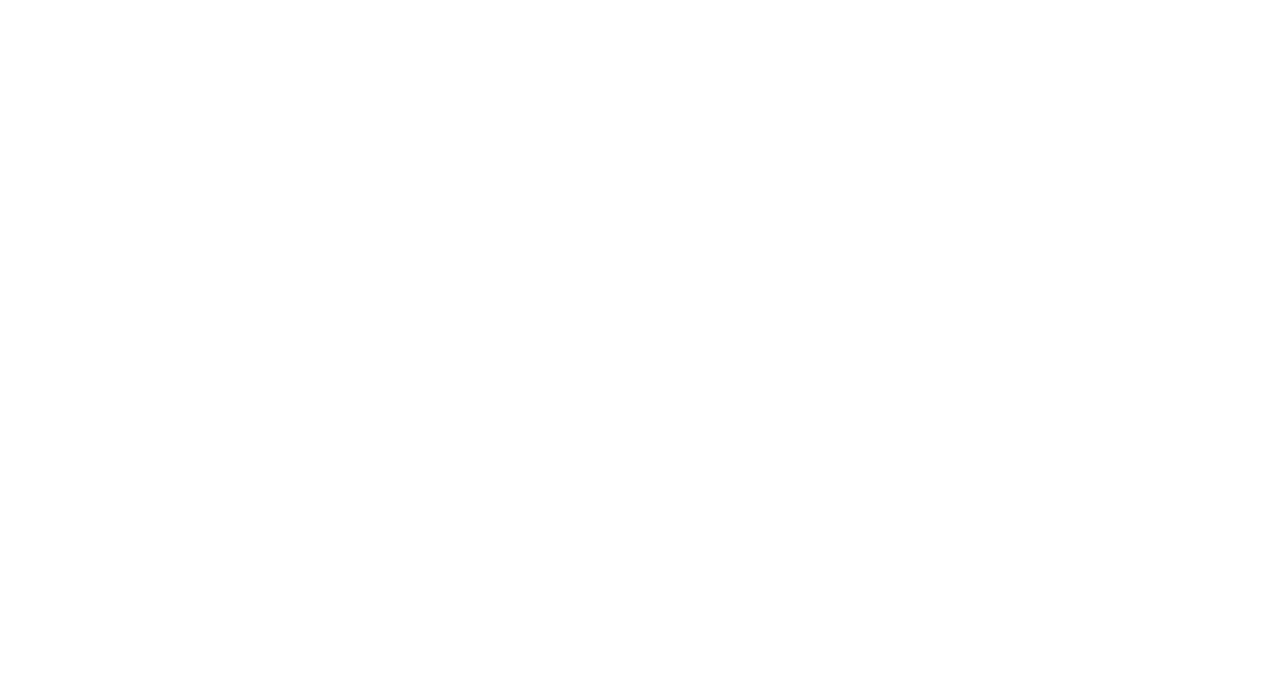
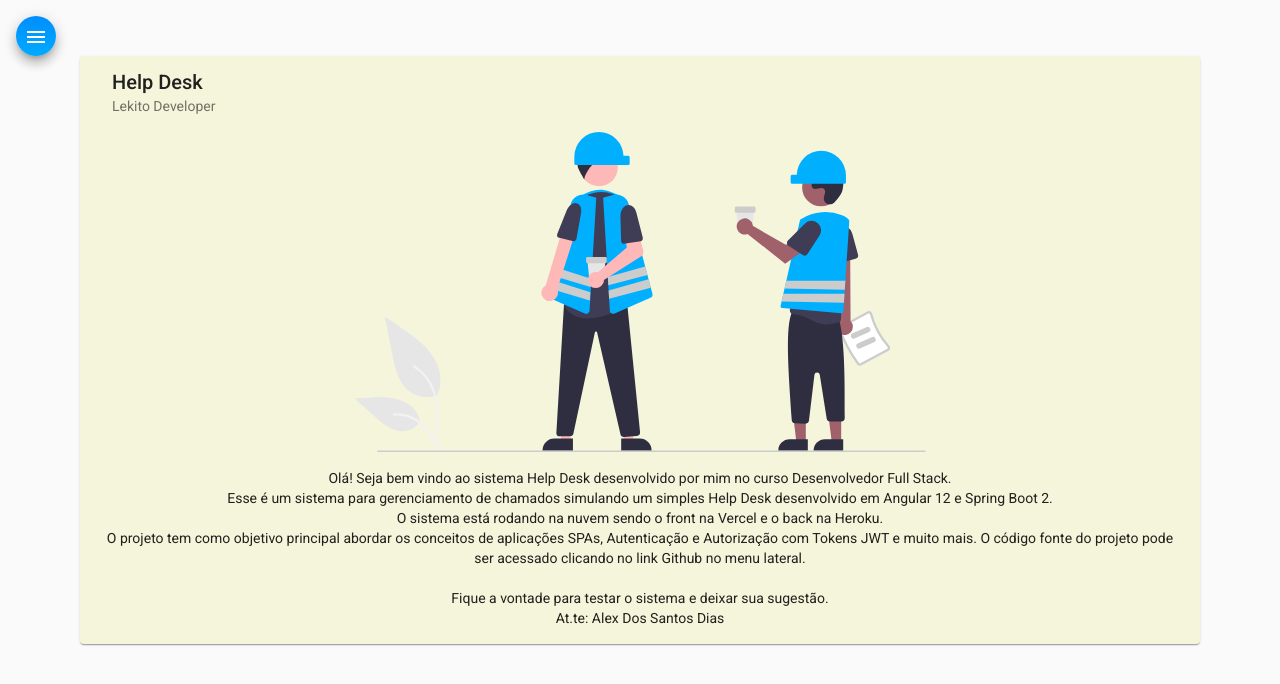
Before and after one commit to lequito/helpdesk-front, an Angular app: page /home in a window 1280 px wide. Before the commit this address led to /. Shown: the top 684 px of the page. Built offline with nearby package versions, Linux system fonts and the light colour scheme.

Commit message:
criação do component home

```diff
--- a/src/app/app-routing.module.ts
+++ b/src/app/app-routing.module.ts
@@ -1,11 +1,14 @@
 import { NgModule } from '@angular/core';
 import { RouterModule, Routes } from '@angular/router';
+import { HomeComponent } from './components/home/home.component';
 import { NavComponent } from './components/nav/nav.component';
 
 const routes: Routes = [
   {
     path: '',
-    component: NavComponent
+    component: NavComponent, children:[
+      {path:'home', component: HomeComponent}
+    ]
   }
 ];
 
--- a/src/app/app.module.ts
+++ b/src/app/app.module.ts
@@ -22,11 +22,13 @@
 import { FormsModule, ReactiveFormsModule } from '@angular/forms';
 import { HttpClientModule } from '@angular/common/http';
 import { NavComponent } from './components/nav/nav.component';
+import { HomeComponent } from './components/home/home.component';
 
 @NgModule({
   declarations: [
     AppComponent,
-    NavComponent
+    NavComponent,
+    HomeComponent
   ],
   imports: [
     BrowserModule,
--- /dev/null
+++ b/src/app/components/home/home.component.css
@@ -0,0 +1,13 @@
+.card {
+    width: 85%;
+    margin: auto;
+    background-color: rgb(245, 245, 220);
+}
+
+img {
+    height: 20rem;
+}
+
+p {
+    text-align: center;
+}
--- /dev/null
+++ b/src/app/components/home/home.component.html
@@ -0,0 +1,16 @@
+<mat-card class="card">
+    <mat-card-header>
+        <mat-card-title>Help Desk</mat-card-title>
+        <mat-card-subtitle>Lekito Developer</mat-card-subtitle>
+    </mat-card-header>
+    <img mat-card-image src="assets/img/home-image.svg" alt="Photo of a Shiba Inu">
+    <mat-card-content>
+        <p>
+            Olá! Seja bem vindo ao sistema Help Desk desenvolvido por mim no curso Desenvolvedor Full Stack.<br /> Esse é um sistema para gerenciamento de chamados simulando um simples Help Desk desenvolvido em Angular 12 e Spring Boot 2. <br />O sistema
+            está rodando na nuvem sendo o front na Vercel e o back na Heroku.<br /> O projeto tem como objetivo principal abordar os conceitos de aplicações SPAs, Autenticação e Autorização com Tokens JWT e muito mais. O código fonte do projeto pode ser
+            acessado clicando no link Github no menu lateral.
+            <br /><br /> Fique a vontade para testar o sistema e deixar sua sugestão.
+            <br /> At.te: Alex Dos Santos Dias
+        </p>
+    </mat-card-content>
+</mat-card>
--- /dev/null
+++ b/src/app/components/home/home.component.ts
@@ -0,0 +1,15 @@
+import { Component, OnInit } from '@angular/core';
+
+@Component({
+  selector: 'app-home',
+  templateUrl: './home.component.html',
+  styleUrls: ['./home.component.css']
+})
+export class HomeComponent implements OnInit {
+
+  constructor() { }
+
+  ngOnInit(): void {
+  }
+
+}
--- a/src/app/components/nav/nav.component.html
+++ b/src/app/components/nav/nav.component.html
@@ -2,7 +2,7 @@
     <mat-drawer #drawer class="sidenav" mode="side">
         <img src="assets/img/side-image.svg" alt="Imagem do menu">
         <mat-nav-list class="nav-list">
-            <a mat-list-item routerLink="/">
+            <a mat-list-item routerLink="home">
                 <i class="material-icons">home</i> Home
             </a>
             <a mat-list-item routerLink="/">
@@ -21,6 +21,7 @@
         <button class="menu mat-elevation-z8" type="button" mat-icon-button (click)="drawer.toggle()">
             <mat-icon>menu</mat-icon>
         </button>
+        <router-outlet></router-outlet>
     </div>
 
 </mat-drawer-container>
--- a/src/app/components/nav/nav.component.ts
+++ b/src/app/components/nav/nav.component.ts
@@ -1,4 +1,5 @@
 import { Component, OnInit } from '@angular/core';
+import { Router } from '@angular/router';
 
 @Component({
   selector: 'app-nav',
@@ -7,9 +8,10 @@
 })
 export class NavComponent implements OnInit {
 
-  constructor() { }
+  constructor(private router: Router) { }
 
   ngOnInit(): void {
+    this.router.navigate(['home'])
   }
 
 }
```
Also changed, not shown: src/assets/img/home-image.svg (added).
